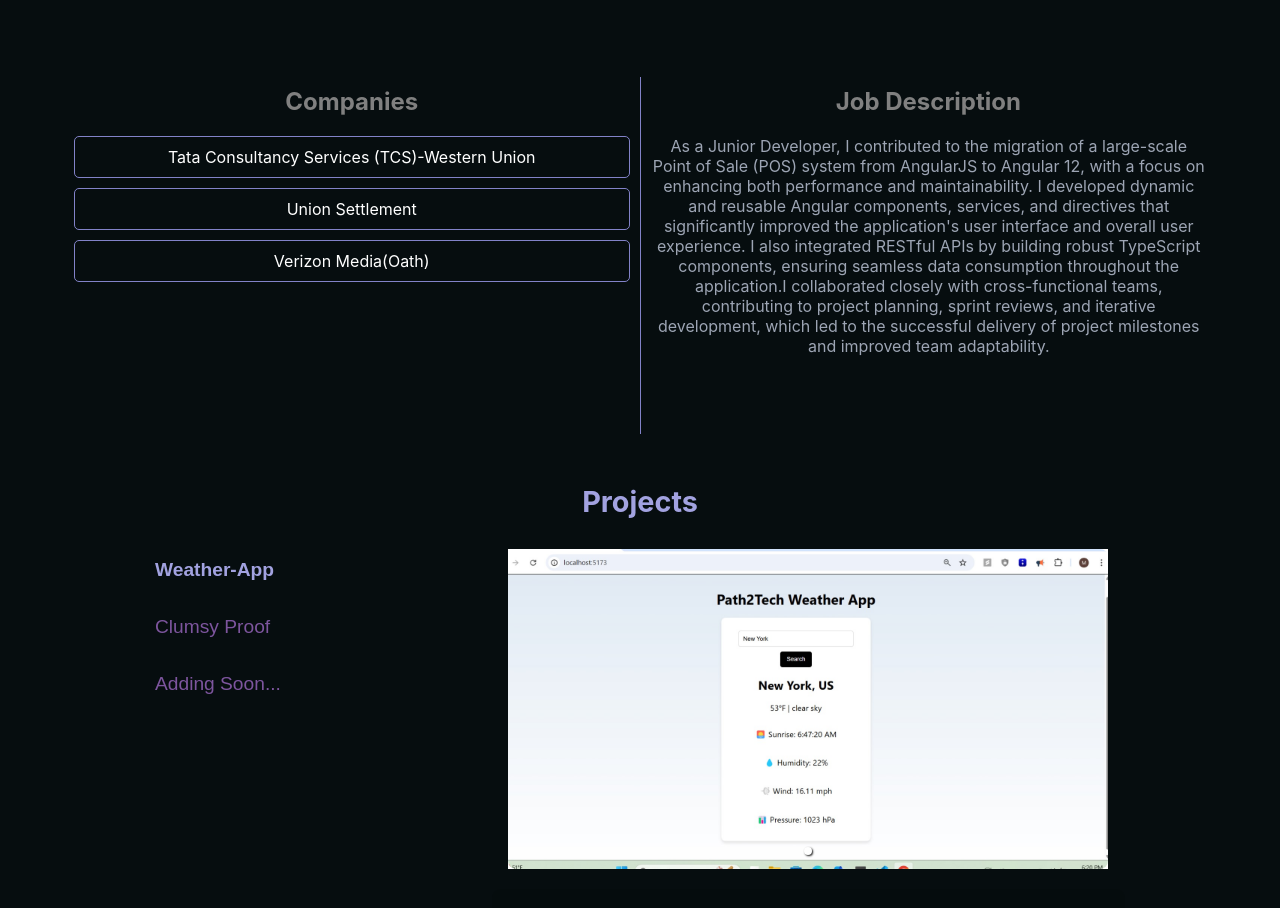
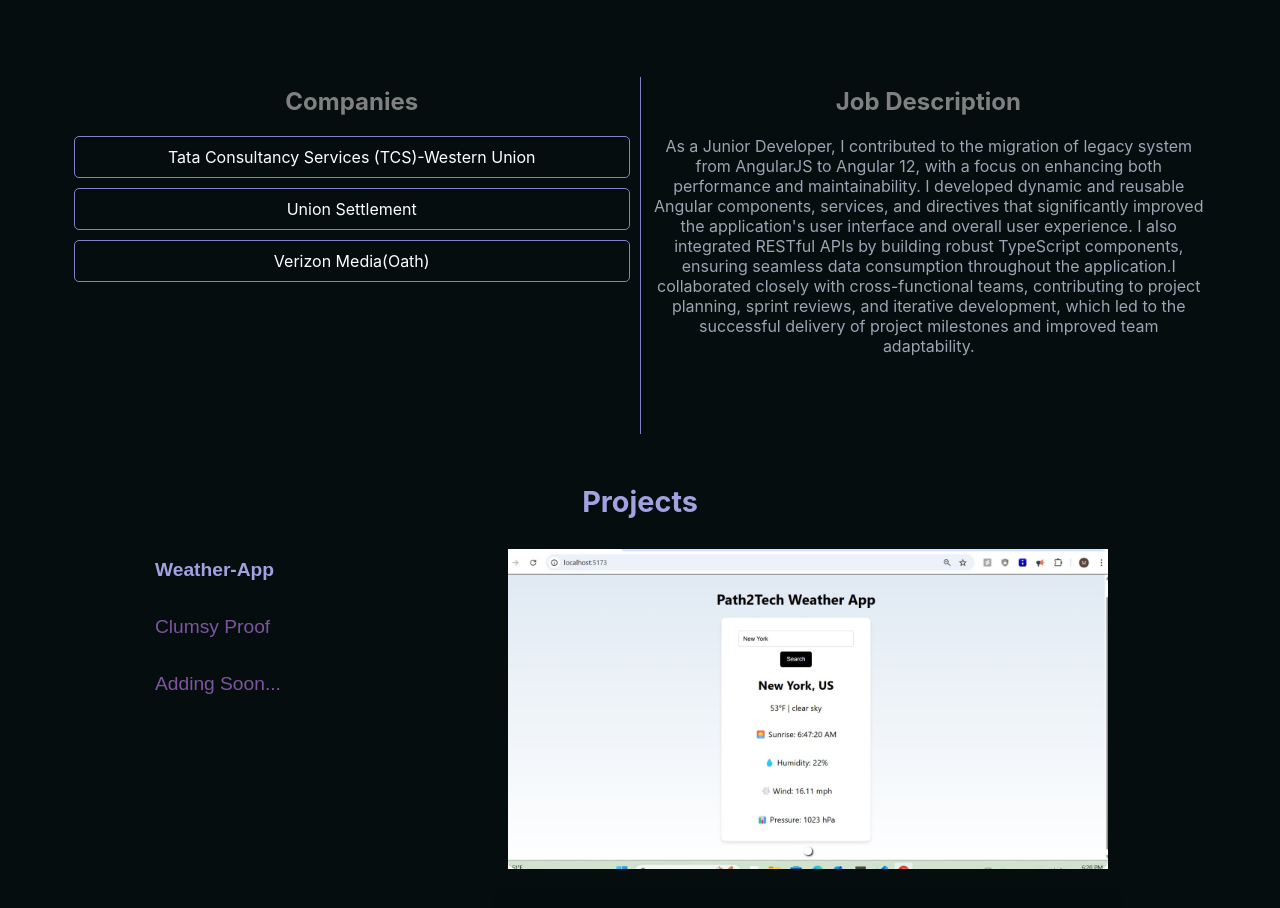
Before and after one commit to mahdiajebin/mahdia-jebin, a React (Create React App) app: page / in a window 1280 px wide. Shown: the part 1420-2328 px from the top of the page. Built offline with nearby package versions, Linux system fonts and the light colour scheme; the HTML template or start-up script is replaced by a standard one.

Commit message:
removal of information

```diff
--- a/src/components/experience/Experience.js
+++ b/src/components/experience/Experience.js
@@ -11,7 +11,7 @@
       company: "Tata Consultancy Services (TCS)-Western Union",
       description: `
       As a Junior Developer, I contributed to the migration of
-      a large-scale Point of Sale (POS) system from AngularJS
+      legacy system from AngularJS
       to Angular 12, with a focus on enhancing both performance
       and maintainability. I developed dynamic and reusable
 
```
